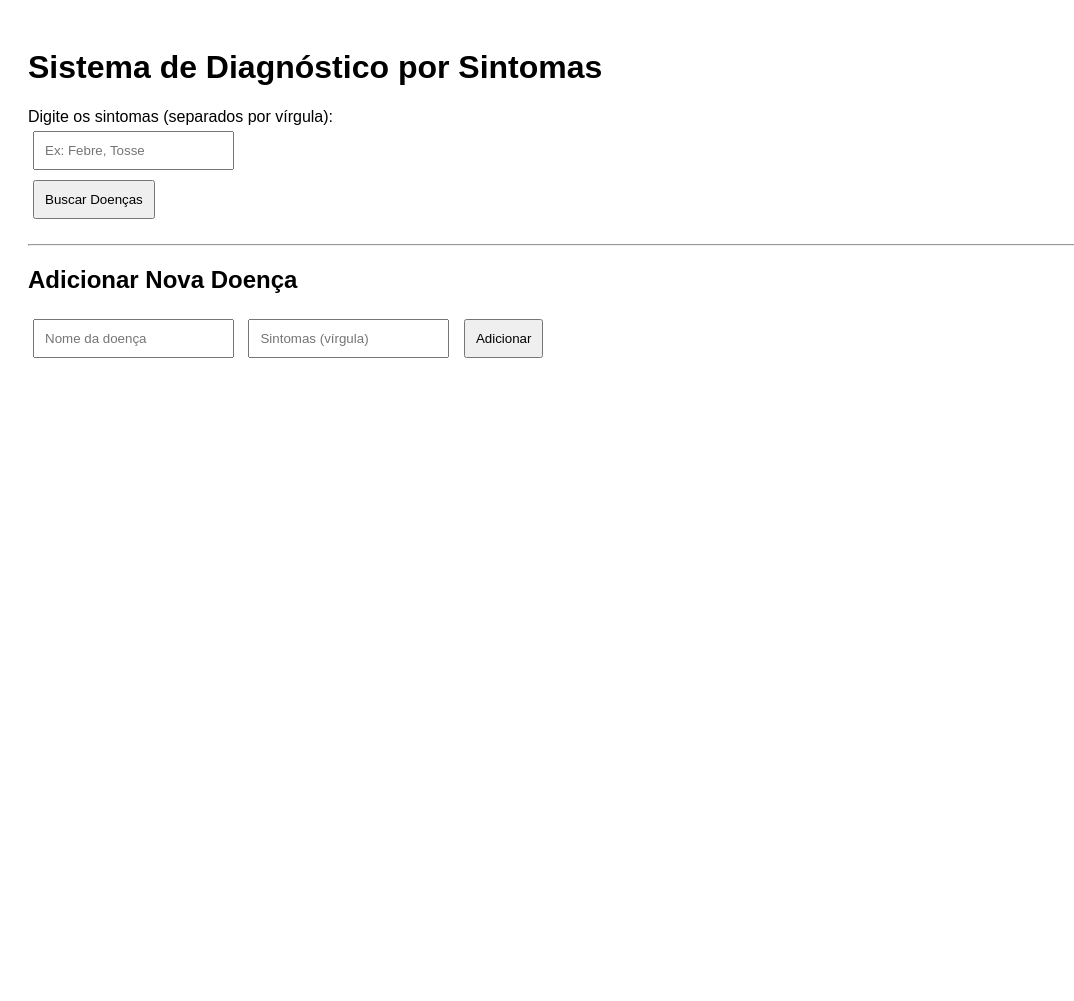
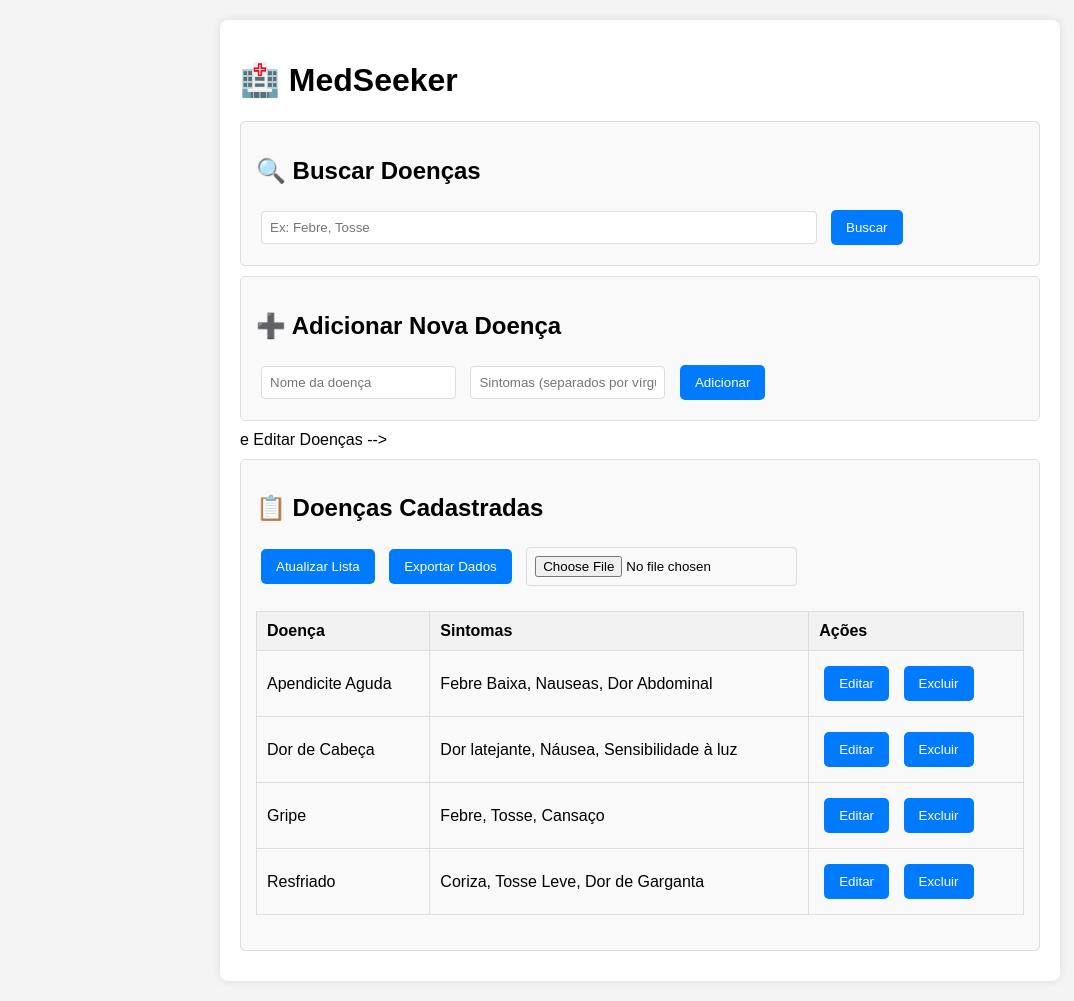
Before and after one commit to omirp-ux/medseeker, a Flask app: page / in a window 1280 px wide. Shown: the whole page, without its empty margins (0-1074 px from the left). Before the commit the page ends 358 px from the top, so only its background shows below. Run offline with Flask 3, Linux system fonts and the light colour scheme.

Commit message:
Adiciona edição, exclusão e exportação de dados

```diff
--- a/app.py
+++ b/app.py
@@ -1,4 +1,4 @@
-from flask import Flask, render_template, request, jsonify
+from flask import Flask, render_template, request, jsonify, send_file
 import json
 import os
 import unicodedata
@@ -16,7 +16,6 @@ def carregar_banco():
         with open(ARQUIVO_BANCO, "r", encoding="utf-8") as f:
             return json.load(f)
     else:
-        # Retorna um banco padrão se o arquivo não existir
         return {
             "Gripe": ["Febre", "Tosse", "Cansaço"],
             "Resfriado": ["Coriza", "Tosse Leve", "Dor de Garganta"],
@@ -64,5 +63,42 @@ def adicionar():
     salvar_banco(banco_de_dados)
     return jsonify({"status": "sucesso"})
 
+@app.route('/listar')
+def listar():
+    return jsonify(banco_de_dados)
+
+@app.route('/editar', methods=['POST'])
+def editar():
+    dados = request.json
+    nome = dados.get("nome").capitalize()
+    novos_sintomas = [s.strip().capitalize() for s in dados.get("sintomas", [])]
+    if nome in banco_de_dados:
+        banco_de_dados[nome] = novos_sintomas
+        salvar_banco(banco_de_dados)
+        return jsonify({"status": "sucesso"})
+    return jsonify({"status": "erro", "msg": "Doença não encontrada"})
+
+@app.route('/excluir', methods=['POST'])
+def excluir():
+    dados = request.json
+    nome = dados.get("nome").capitalize()
+    if nome in banco_de_dados:
+        del banco_de_dados[nome]
+        salvar_banco(banco_de_dados)
+        return jsonify({"status": "sucesso"})
+    return jsonify({"status": "erro", "msg": "Doença não encontrada"})
+
+@app.route('/exportar')
+def exportar():
+    return send_file(ARQUIVO_BANCO, as_attachment=True)
+
+@app.route('/importar', methods=['POST'])
+def importar():
+    dados = request.json
+    global banco_de_dados
+    banco_de_dados = dados
+    salvar_banco(banco_de_dados)
+    return jsonify({"status": "sucesso"})
+
 if __name__ == '__main__':
     app.run(debug=True)
--- a/templates/index.html
+++ b/templates/index.html
@@ -2,37 +2,92 @@
 <html lang="pt-br">
 <head>
     <meta charset="UTF-8">
-    <title>Sistema de Diagnóstico</title>
+    <meta name="viewport" content="width=device-width, initial-scale=1">
+    <title>MedSeeker</title>
     <style>
-        body { font-family: Arial; padding: 20px; }
-        input, button { margin: 5px; padding: 10px; }
-        .resultado { margin-top: 20px; }
+        body {
+            font-family: Arial, sans-serif;
+            margin: 0;
+            padding: 20px;
+            background-color: #f4f4f4;
+        }
+        .container {
+            max-width: 800px;
+            margin: 0 auto;
+            background: white;
+            padding: 20px;
+            border-radius: 8px;
+            box-shadow: 0 0 10px rgba(0,0,0,0.1);
+        }
+        .card {
+            border: 1px solid #ddd;
+            padding: 15px;
+            margin: 10px 0;
+            border-radius: 5px;
+            background: #f9f9f9;
+        }
+        button {
+            background: #007bff;
+            color: white;
+            border: none;
+            padding: 10px 15px;
+            border-radius: 5px;
+            cursor: pointer;
+            margin: 5px;
+        }
+        button:hover {
+            background: #0056b3;
+        }
+        input, select {
+            padding: 8px;
+            margin: 5px;
+            border: 1px solid #ddd;
+            border-radius: 4px;
+        }
+        table {
+            width: 100%;
+            border-collapse: collapse;
+            margin: 20px 0;
+        }
+        th, td {
+            border: 1px solid #ddd;
+            padding: 10px;
+            text-align: left;
+        }
+        th {
+            background: #f2f2f2;
+        }
     </style>
-    <link rel="manifest" href="/static/manifest.json">
-    <script>
-        if ('serviceWorker' in navigator) {
-            window.addEventListener('load', () => {
-                navigator.serviceWorker.register('/static/service-worker.js');
-        });
-        }
-    </script>
 </head>
 <body>
-    <h1>Sistema de Diagnóstico por Sintomas</h1>
+    <div class="container">
+        <h1>🏥 MedSeeker</h1>
 
-    <label>Digite os sintomas (separados por vírgula):</label><br>
-    <input type="text" id="entrada_sintomas" placeholder="Ex: Febre, Tosse"><br>
+        <!-- Buscar Doenças -->
+        <div class="card">
+            <h2>🔍 Buscar Doenças</h2>
+            <input type="text" id="entrada_sintomas" placeholder="Ex: Febre, Tosse" style="width: 70%;">
+            <button onclick="buscar()">Buscar</button>
+            <div id="resultado_busca" class="resultado"></div>
+        </div>
 
-    <button onclick="buscar()">Buscar Doenças</button>
+        <!-- Adicionar Nova Doença -->
+        <div class="card">
+            <h2>➕ Adicionar Nova Doença</h2>
+            <input type="text" id="nova_doenca" placeholder="Nome da doença">
+            <input type="text" id="novos_sintomas" placeholder="Sintomas (separados por vírgula)">
+            <button onclick="adicionar()">Adicionar</button>
+        </div>
 
-    <div class="resultado" id="resultado"></div>
-
-    <hr>
-
-    <h2>Adicionar Nova Doença</h2>
-    <input type="text" id="nova_doenca" placeholder="Nome da doença">
-    <input type="text" id="novos_sintomas" placeholder="Sintomas (vírgula)">
-    <button onclick="adicionar()">Adicionar</button>
+ e Editar Doenças -->
+        <div class="card">
+            <h2>📋 Doenças Cadastradas</h2>
+            <button onclick="carregarDoencas()">Atualizar Lista</button>
+            <button onclick="exportarDados()">Exportar Dados</button>
+            <input type="file" id="arquivo_importar" accept=".json" onchange="importarDados()">
+            <div id="lista_doencas"></div>
+        </div>
+    </div>
 
     <script>
         function buscar() {
@@ -46,12 +101,12 @@
             })
             .then(response => response.json())
             .then(data => {
-                let html = "<ul>";
+                let html = "<table><tr><th>Doença</th><th>Probabilidade</th></tr>";
                 data.forEach(item => {
-                    html += `<li>${item.doenca}: ${item.probabilidade}%</li>`;
+                    html += `<tr><td>${item.doenca}</td><td>${item.probabilidade}%</td></tr>`;
                 });
-                html += "</ul>";
-                document.getElementById("resultado").innerHTML = html;
+                html += "</table>";
+                document.getElementById("resultado_busca").innerHTML = html;
             });
         }
 
@@ -64,8 +119,98 @@
                 headers: {"Content-Type": "application/json"},
                 body: JSON.stringify({nome, sintomas})
             })
-            .then(() => alert("Doença adicionada com sucesso!"));
+            .then(() => {
+                alert("Doença adicionada com sucesso!");
+                carregarDoencas();
+            });
         }
+
+        function carregarDoencas() {
+            fetch("/listar")
+            .then(response => response.json())
+            .then(data => {
+                let html = "<table><tr><th>Doença</th><th>Sintomas</th><th>Ações</th></tr>";
+                for (let doenca in data) {
+                    html += `<tr>
+                        <td>${doenca}</td>
+                        <td>${data[doenca].join(", ")}</td>
+                        <td>
+                            <button onclick="editar('${doenca}', ['${data[doenca].join("','")}'])">Editar</button>
+                            <button onclick="excluir('${doenca}')">Excluir</button>
+                        </td>
+                    </tr>`;
+                }
+                html += "</table>";
+                document.getElementById("lista_doencas").innerHTML = html;
+            });
+        }
+
+        function editar(nome, sintomas) {
+            const novos_sintomas = prompt("Edite os sintomas (separados por vírgula):", sintomas.join(", "));
+            if (novos_sintomas) {
+                fetch("/editar", {
+                    method: "POST",
+                    headers: {"Content-Type": "application/json"},
+                    body: JSON.stringify({nome, sintomas: novos_sintomas.split(",").map(s => s.trim())})
+                })
+                .then(() => {
+                    alert("Doença editada com sucesso!");
+                    carregarDoencas();
+                });
+            }
+        }
+
+        function excluir(nome) {
+            if (confirm(`Tem certeza que deseja excluir "${nome}"?`)) {
+                fetch("/excluir", {
+                    method: "POST",
+                    headers: {"Content-Type": "application/json"},
+                    body: JSON.stringify({nome})
+                })
+                .then(() => {
+                    alert("Doença excluída com sucesso!");
+                    carregarDoencas();
+                });
+            }
+        }
+
+        function exportarDados() {
+            fetch("/exportar")
+            .then(response => response.blob())
+            .then(blob => {
+                const url = window.URL.createObjectURL(blob);
+                const a = document.createElement("a");
+                a.href = url;
+                a.download = "banco_de_dados.json";
+                a.click();
+            });
+        }
+
+        function importarDados() {
+            const input = document.getElementById("arquivo_importar");
+            const file = input.files[0];
+            if (file) {
+                const reader = new FileReader();
+                reader.onload = function(e) {
+                    const dados = JSON.parse(e.target.result);
+                    fetch("/importar", {
+                        method: "POST",
+                        headers: {"Content-Type": "application/json"},
+                        body: JSON.stringify(dados)
+                    })
+                    .then(() => {
+                        alert("Dados importados com sucesso!");
+                        carregarDoencas();
+                    });
+                };
+                reader.readAsText(file);
+            }
+        }
+
+        // Carregar doenças ao abrir a página
+        window.onload = function() {
+            carregarDoencas();
+        };
     </script>
 </body>
 </html>
```
